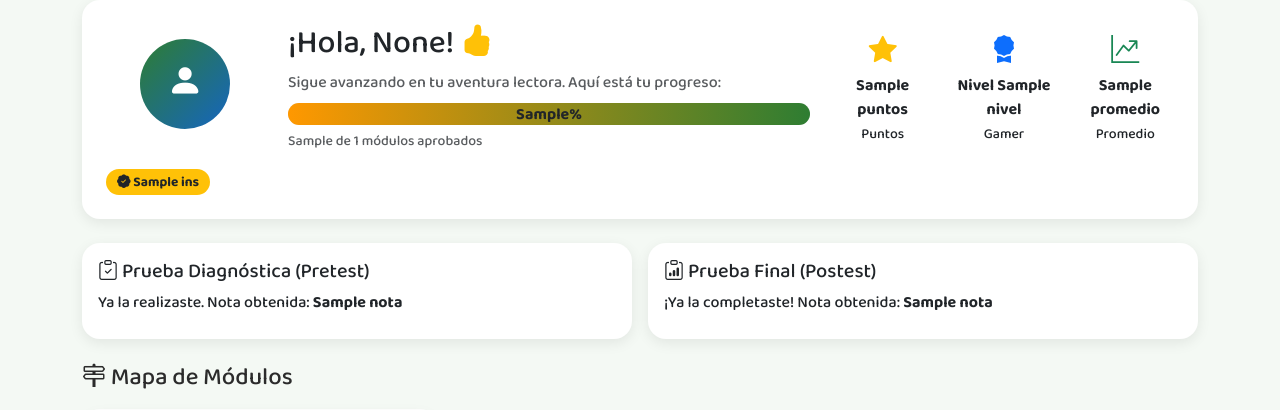
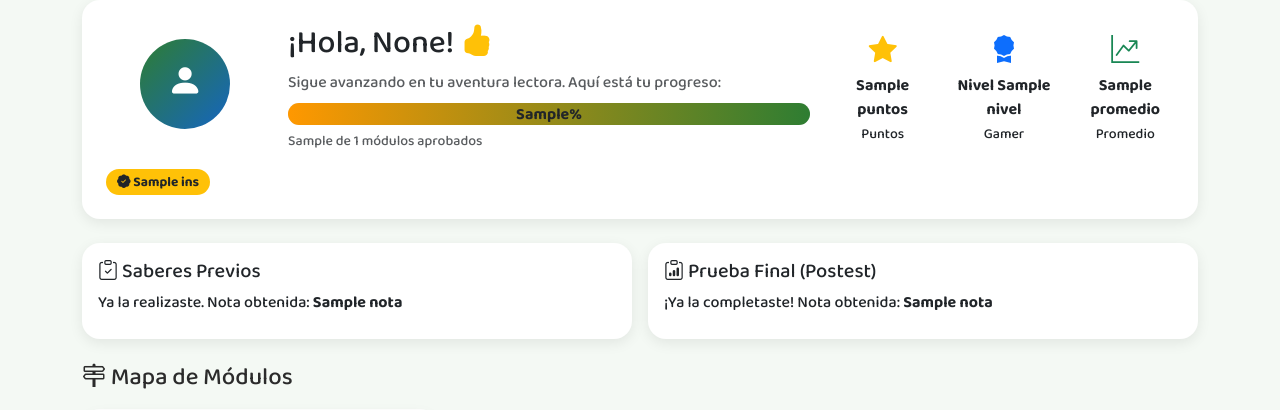
Before and after one commit to Maggot0322/lecturatic, a Flask app: template templates/student/dashboard.html in a window 1280 px wide. Shown: the top 410 px of the page. Run offline with Flask 3, Linux system fonts and the light colour scheme; the template is opened without the code that fills it: most values are stand-ins (such as "Sample title", 1, 10 or a date in 2020).

Commit message:
Update dashboard.html

```diff
--- a/templates/student/dashboard.html
+++ b/templates/student/dashboard.html
@@ -50,12 +50,12 @@
 <div class="row mb-4 g-3">
   <div class="col-md-6">
     <div class="card card-suave p-3 h-100">
-      <h5><i class="bi bi-clipboard-check"></i> Prueba Diagnóstica (Pretest)</h5>
+      <h5><i class="bi bi-clipboard-check"></i> Saberes Previos </h5>
       {% if pretest %}
         <p class="mb-2">Ya la realizaste. Nota obtenida: <b>{{ pretest.nota }}</b></p>
       {% else %}
-        <p class="text-muted">Antes de empezar, responde esta breve prueba para conocer tu nivel inicial.</p>
-        <a href="{{ url_for('pretest') }}" class="btn btn-lecturatic btn-sm align-self-start">Realizar Pretest</a>
+        <p class="text-muted">Antes de empezar, responde esta breve prueba para identificar tus conocimientos previos sobre comprensión lectora y establecer un punto de partida para fortalecer tus habilidades durante el desarrollo de las actividades.</p>
+        <a href="{{ url_for('pretest') }}" class="btn btn-lecturatic btn-sm align-self-start">Realizar Prueba</a>
       {% endif %}
     </div>
   </div>
```
